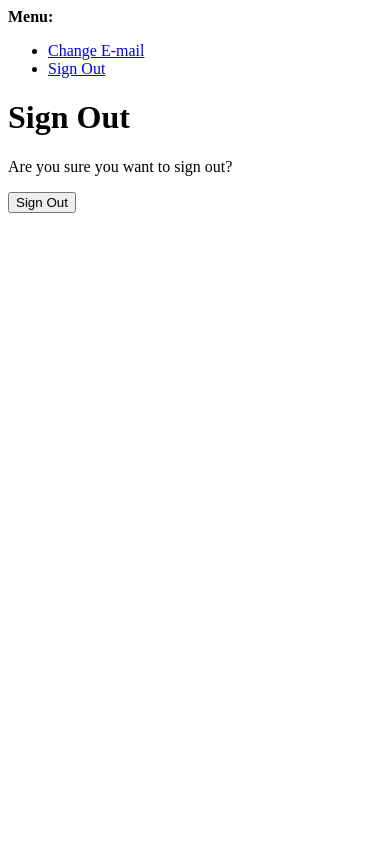
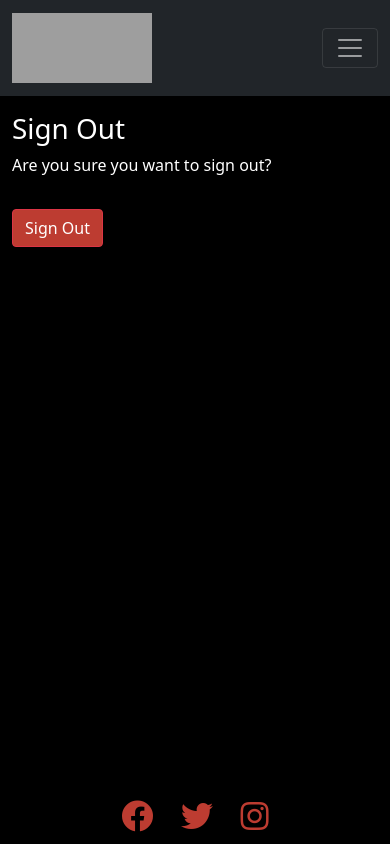
Before and after one commit to Code-Institute-Submissions/iKelvvv-MS4, a Django app: page /accounts/logout/ in a window 390 px wide. Run offline with Django 3.2, Linux system fonts and the light colour scheme; the visitor is signed in with stand-in values (Sample User, id 1); grey boxes are pictures that could not be loaded.

Commit message:
Apply styling to logout template

```diff
--- a/templates/account/login.html
+++ b/templates/account/login.html
@@ -26,7 +26,7 @@
         {% if redirect_field_value %}
         <input type="hidden" name="{{ redirect_field_name }}" value="{{ redirect_field_value }}" />
         {% endif %}
-        <button class="btn btn-danger mx-auto mt-5" type="submit">{% trans "Sign In" %}</button>
+        <button class="btn btn-danger" type="submit">{% trans "Sign In" %}</button>
       </form>
     </div>
   </div>
--- a/templates/account/logout.html
+++ b/templates/account/logout.html
@@ -1,21 +1,30 @@
-{% extends "account/base.html" %}
+{% extends "base.html" %}
 
 {% load i18n %}
 
 {% block head_title %}{% trans "Sign Out" %}{% endblock %}
 
 {% block content %}
+<div class="container">
+  <div class="row">
+    <div class="col-md-8 mt-3 offset-md-2">
       <h1>{% trans "Sign Out" %}</h1>
 
       <p>{% trans 'Are you sure you want to sign out?' %}</p>
+    </div>
+  </div>
 
+  <div class="row">
+    <div class="col-md-8 mt-3 offset-md-2">
       <form method="post" action="{% url 'account_logout' %}">
         {% csrf_token %}
         {% if redirect_field_value %}
-  <input type="hidden" name="{{ redirect_field_name }}" value="{{ redirect_field_value }}"/>
+        <input type="hidden" name="{{ redirect_field_name }}" value="{{ redirect_field_value }}" />
         {% endif %}
-  <button type="submit">{% trans 'Sign Out' %}</button>
+        <button class="btn btn-danger" type="submit">{% trans 'Sign Out' %}</button>
       </form>
+    </div>
+  </div>
 
 
   {% endblock %}
```
Lines whose indentation alone changed are shown as unchanged.
